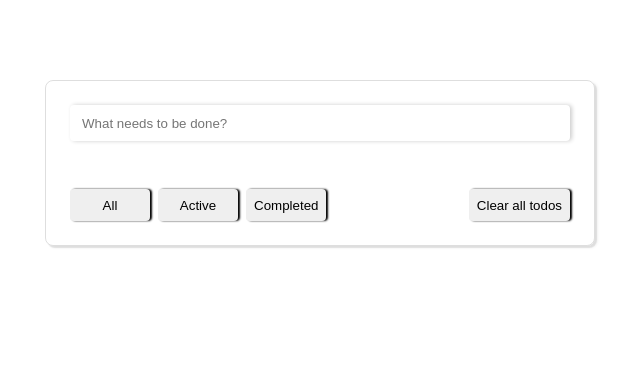
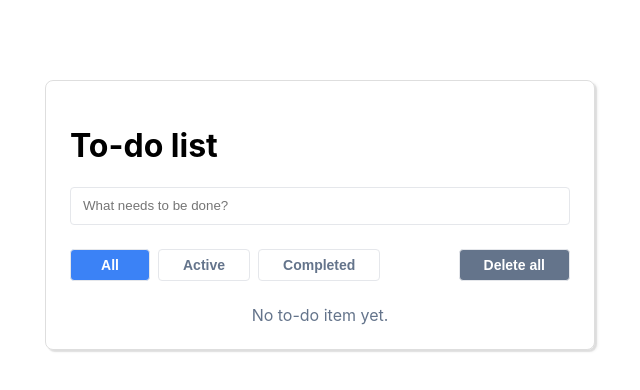
Before and after one commit to manabie-com/mana-do, a React (Create React App) app: page / in a window 1280 px wide. Shown: the top 390 px of the page, without its empty margins (320-960 px from the left). Built offline with nearby package versions, Linux system fonts and the light colour scheme.

Commit message:
Update To-do list styles and layout

```diff
--- a/src/App.css
+++ b/src/App.css
@@ -5,9 +5,7 @@
 }
 
 button {
-  outline: none;
   border: none;
-  box-shadow: 2px 0 2px currentColor;
   border-radius: 4px;
   min-height: 32px;
   min-width: 80px;
@@ -20,29 +18,26 @@ button:hover {
 
 input[type="checkbox"] {
   width: 24px;
-  height: 24px;
+  height: 36px;
   box-shadow: none;
   border: none;
-  outline: none;
 }
 
 input[type="checkbox"]:focus {
   box-shadow: none;
   border: none;
-  outline: none;
 }
 
-input {
+input[type="text"] {
   min-height: 36px;
-  border: none;
+  border: 1px solid #e5e7eb;
   outline: none;
   padding: 0 12px;
-  box-shadow: 2px 0 4px rgba(0,0,0, 0.2);
   border-radius: 4px;
 }
 
-input:focus {
-  box-shadow: 1px 0 9px rgba(0,0,0, 0.25);
+input[type="text"]:focus {
+  border-color: #3b82f6;
 }
 
 .ToDo__container {
@@ -86,7 +81,6 @@ input:focus {
 }
 
 .Todo__delete {
-  outline: none;
   border: none;
   width: 32px;
   height: 32px;
@@ -98,6 +92,13 @@ input:focus {
   justify-content: center;
   align-items: center;
   cursor: pointer;
+  background: none;
+  font-size: 1.75rem;
+  opacity: 0.65;
+}
+
+.Todo__delete:hover {
+  opacity: 1;
 }
 
 .Todo__action, .Todo__delete {
@@ -122,4 +123,40 @@ input:focus {
 }
 
 .Action__btn {
+  font-size: .875rem;
+  line-height: 1.25rem;
+  box-sizing: border-box;
+  border: 1px solid #e5e7eb;
+  text-decoration: inherit;
+  display: flex;
+  height: 2rem;
+  align-items: center;
+  justify-content: center;
+  border-radius: .25rem;
+  background-color: #fff;
+  color: #64748b;
+  /* background-color: #3b82f6; */
+  padding-left: 1.5rem;
+  padding-right: 1.5rem;
+  font-weight: 600;
+  width: auto;
+  cursor: pointer;
 }
+
+.Action__btn.active {
+  background-color: #3b82f6;
+  color: #fff;
+}
+
+.Action__btn_light {
+  background-color: #64748b;
+  color: #fff;
+}
+
+.ToDo__empty {
+  color: #64748b;
+}
+
+.text-left{
+  text-align: left;
+}
--- a/src/ToDoPage.tsx
+++ b/src/ToDoPage.tsx
@@ -58,14 +58,37 @@ const ToDoPage = () => {
 
     return (
         <form className="ToDo__container" onSubmit={handleFormSubmit}>
+            <h1 className='text-left'>To-do list</h1>
             <div className="Todo__creation">
                 <input
+                    type="text"
                     ref={inputRef}
+                    id="todo-input"
+                    name="todoInput"
                     className="Todo__input"
                     placeholder="What needs to be done?"
                 />
             </div>
+            <div className="Todo__toolbar">
+                <div className="Todo__tabs">
+                    <button type="button" className={`Action__btn ${showing === 'ALL' ? 'active' : ''}`} onClick={() => setShowing('ALL')}>
+                        All
+                    </button>
+                    <button type="button" className={`Action__btn ${showing === TodoStatus.ACTIVE ? 'active' : ''}`} onClick={()=>setShowing(TodoStatus.ACTIVE)}>
+                        Active
+                    </button>
+                    <button type="button" className={`Action__btn ${showing === TodoStatus.COMPLETED ? 'active' : ''}`} onClick={()=>setShowing(TodoStatus.COMPLETED)}>
+                        Completed
+                    </button>
+                </div>
+                <button type="button" className="Action__btn Action__btn_light" onClick={onDeleteAllTodo}>
+                    Delete all
+                </button>
+            </div>
             <div className="ToDo__list">
+              {
+                todos.length < 1 && <div className="ToDo__empty">No to-do item yet.</div>
+              }
                 {
                     todos.map((todo, index) => {
                         return (
@@ -98,22 +121,6 @@ const ToDoPage = () => {
                     })
                 }
             </div>
-            <div className="Todo__toolbar">
-                <div className="Todo__tabs">
-                    <button type="button" className="Action__btn" onClick={() => setShowing('ALL')}>
-                        All
-                    </button>
-                    <button type="button" className="Action__btn" onClick={()=>setShowing(TodoStatus.ACTIVE)}>
-                        Active
-                    </button>
-                    <button type="button" className="Action__btn" onClick={()=>setShowing(TodoStatus.COMPLETED)}>
-                        Completed
-                    </button>
-                </div>
-                <button type="button" className="Action__btn" onClick={onDeleteAllTodo}>
-                    Clear all todos
-                </button>
-            </div>
         </form>
     );
 };
```
